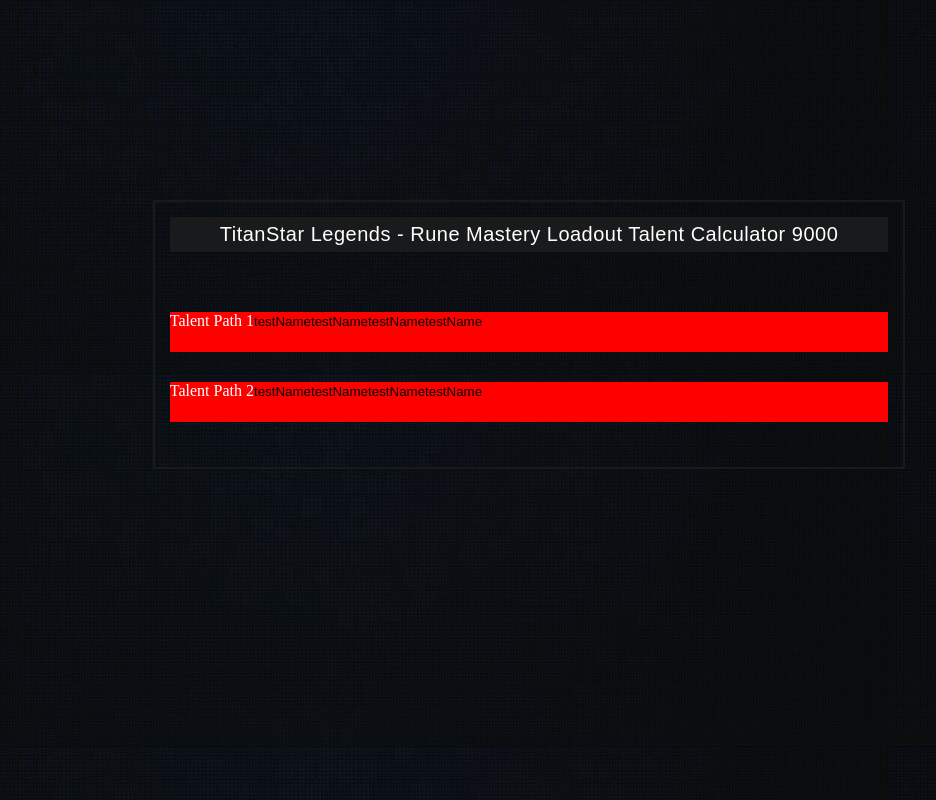
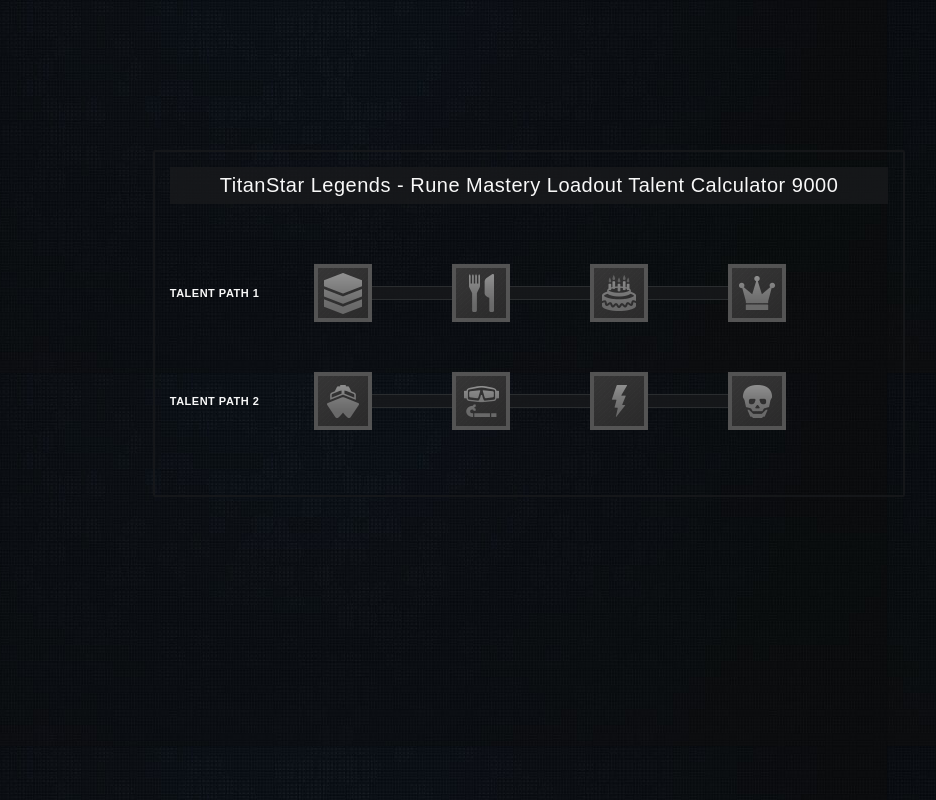
Before and after one commit to LukaszModelski/dnd-frontend-challenge, a React app: page / in a window 1280 px wide. Shown: the whole page, without its empty margins (111-1047 px from the left). Built offline with nearby package versions, Linux system fonts and the light colour scheme.

Commit message:
Handled sprite icons

```diff
--- a/src/App.config.ts
+++ b/src/App.config.ts
@@ -1,39 +1,37 @@
-export const config = {
+import { IconName } from './styles/icons'
+
+export type ConfigType = {
+  loadout: {
+    maxPoints: number
+    paths: {
+      label: string
+      talents: {
+        iconName: IconName
+      }[]
+    }[]
+  }
+}
+
+export const config: ConfigType = {
   loadout: {
     maxPoints: 6,
     paths: [
       {
         label: 'Talent Path 1',
         talents: [
-          {
-            icon: ''
-          },
-          {
-            icon: ''
-          },
-          {
-            icon: ''
-          },
-          {
-            icon: ''
-          }
+          { iconName: 'chevrons' },
+          { iconName: 'silverware' },
+          { iconName: 'cake' },
+          { iconName: 'crown' }
         ]
       },
       {
         label: 'Talent Path 2',
         talents: [
-          {
-            icon: ''
-          },
-          {
-            icon: ''
-          },
-          {
-            icon: ''
-          },
-          {
-            icon: ''
-          }
+          { iconName: 'ship' },
+          { iconName: 'mask' },
+          { iconName: 'thunder' },
+          { iconName: 'skull' }
         ]
       }
     ]
--- a/src/components/MasteryLoadout/MasteryLoadout.tsx
+++ b/src/components/MasteryLoadout/MasteryLoadout.tsx
@@ -11,8 +11,12 @@ export const MasteryLoadout = () => {
       <StyledH1>
         TitanStar Legends - Rune Mastery Loadout Talent Calculator 9000
       </StyledH1>
-      {loadout?.paths.map((path) => (
-        <TalentPath label={path.label} talents={path.talents} />
+      {loadout?.paths.map((path, i) => (
+        <TalentPath
+          key={`${path.label}-${i}`}
+          label={path.label}
+          talents={path.talents}
+        />
       ))}
     </StyledSection>
   )
@@ -20,20 +24,19 @@ export const MasteryLoadout = () => {
 
 const StyledSection = styled.section`
   display: inline-block;
-  margin-top: 200px;
+  margin-top: 150px;
   padding: 15px;
-  border: 2px solid ${(props) => props.theme.colors.grey};
+  border: 2px solid ${(props) => props.theme.colors.greyDark};
   border-radius: 2px;
 `
 
 const StyledH1 = styled.h1`
   margin-bottom: 60px;
-  padding: 6px 50px;
-  background-color: ${(props) => props.theme.colors.grey};
-  letter-spacing: 0.5px;
+  padding: 7px 50px;
+  background-color: ${(props) => props.theme.colors.greyDark};
+
   text-align: center;
   font-size: 20px;
-  font-family: Arial, sans-serif;
   font-weight: 300;
 
   ${(props) => props.theme.media.tabletMax`
--- a/src/components/MasteryLoadout/TalentIcon.tsx
+++ b/src/components/MasteryLoadout/TalentIcon.tsx
@@ -1,9 +1,46 @@
 import React from 'react'
+import styled from 'styled-components'
+import { IconName, getIcon, iconSize } from '../../styles/icons'
 
 type TalenPathType = {
-  icon: string
+  iconName: IconName
+  selected: boolean
+  showBar?: boolean
 }
 
-export const TalentIcon = ({ icon }: TalenPathType) => {
-  return <button>{icon}testName</button>
+export const TalentIcon = ({
+  iconName,
+  showBar = false,
+  selected
+}: TalenPathType) => {
+  return (
+    <>
+      {showBar && <Bar selected={selected} />}
+      <StyledButton iconname={iconName}></StyledButton>
+    </>
+  )
 }
+
+const StyledButton = styled.button<{ iconname: IconName }>`
+  box-sizing: content-box;
+  width: ${iconSize}px;
+  height: ${iconSize}px;
+  border: 4px solid ${(props) => props.theme.colors.greyLight};
+  ${(props) => getIcon(props.iconname)}
+`
+
+const Bar = styled.span<{ selected: boolean }>`
+  width: 80px;
+  height: 12px;
+  background-color: ${(props) => props.theme.colors.greyDark};
+  border-top: 1px solid ${(props) => props.theme.colors.grey};
+  border-bottom: 1px solid ${(props) => props.theme.colors.grey};
+
+  ${(props) =>
+    props.selected &&
+    `
+      background-color: ${props.theme.colors.grey};
+      border-top: 1px solid ${props.theme.colors.greyLight};
+      border-bottom: 1px solid ${props.theme.colors.greyLight};
+  `}
+`
--- a/src/components/MasteryLoadout/TalentPath.tsx
+++ b/src/components/MasteryLoadout/TalentPath.tsx
@@ -1,27 +1,35 @@
 import React from 'react'
 import styled from 'styled-components'
 import { TalentIcon } from './TalentIcon'
+import { ConfigType } from '../../App.config'
 
-type TalenPathType = {
-  label: string
-  talents: {
-    icon: string
-  }[]
-}
+type TalenPathType = ConfigType['loadout']['paths'][0]
 
 export const TalentPath = ({ label, talents }: TalenPathType) => {
   return (
     <StyledPath>
-      {label}
-      {talents.map((talent) => (
-        <TalentIcon icon={talent.icon} />
+      <StyledLabel>{label}</StyledLabel>
+      {talents.map((talent, i) => (
+        <TalentIcon
+          key={`${talent.iconName}-${i}`}
+          iconName={talent.iconName}
+          showBar={i !== 0}
+          selected={false}
+        />
       ))}
     </StyledPath>
   )
 }
 
 const StyledPath = styled.div`
-  height: 40px;
-  background-color: red;
-  margin-bottom: 30px;
+  display: flex;
+  align-items: center;
+  margin-bottom: 50px;
 `
+
+const StyledLabel = styled.label`
+  width: 144px;
+  font-size: 11px;
+  font-weight: 600;
+  text-transform: uppercase;
+`
--- a/src/styles/globalStyles.ts
+++ b/src/styles/globalStyles.ts
@@ -7,6 +7,8 @@ export const GlobalStyle = createGlobalStyle`
     background-image: url('./public/talent-calc-bg-min.jpg');
     background-repeat: repeat; //TODO: decide if repeat or cover
     color: ${(props) => props.theme.colors.white};
+    font-family: Arial, sans-serif;
+    letter-spacing: 0.5px;
   }
 
   h1, label {
@@ -17,5 +19,6 @@ export const GlobalStyle = createGlobalStyle`
     padding: 0;
     border: 0;
     background-color: transparent;
+    cursor: pointer;
   }
 `
--- /dev/null
+++ b/src/styles/icons.ts
@@ -0,0 +1,97 @@
+export type IconName =
+  | 'chevrons'
+  | 'chevrons-active'
+  | 'silverware'
+  | 'silverware-active'
+  | 'cake'
+  | 'cake-active'
+  | 'crown'
+  | 'crown-active'
+  | 'ship'
+  | 'ship-active'
+  | 'mask'
+  | 'mask-active'
+  | 'thunder'
+  | 'thunder-active'
+  | 'skull'
+  | 'skull-active'
+
+export const iconSize = 50
+
+const mapIconToSpritePosition: Record<IconName, { top: number; left: number }> =
+  {
+    chevrons: {
+      top: iconSize,
+      left: 0
+    },
+    ['chevrons-active']: {
+      top: 0,
+      left: 0
+    },
+    silverware: {
+      top: iconSize,
+      left: iconSize
+    },
+    ['silverware-active']: {
+      top: 0,
+      left: iconSize
+    },
+    cake: {
+      top: iconSize,
+      left: iconSize * 2
+    },
+    ['cake-active']: {
+      top: 0,
+      left: iconSize * 2
+    },
+    crown: {
+      top: iconSize,
+      left: iconSize * 3
+    },
+    ['crown-active']: {
+      top: 0,
+      left: iconSize * 3
+    },
+    ship: {
+      top: iconSize,
+      left: iconSize * 4
+    },
+    ['ship-active']: {
+      top: 0,
+      left: iconSize * 4
+    },
+    mask: {
+      top: iconSize,
+      left: iconSize * 5
+    },
+    ['mask-active']: {
+      top: 0,
+      left: iconSize * 5
+    },
+    thunder: {
+      top: iconSize,
+      left: iconSize * 6
+    },
+    ['thunder-active']: {
+      top: 0,
+      left: iconSize * 6
+    },
+    skull: {
+      top: iconSize,
+      left: iconSize * 7
+    },
+    ['skull-active']: {
+      top: 0,
+      left: iconSize * 7
+    }
+  }
+
+export const getIcon = (icon: IconName) => {
+  const { top, left } = mapIconToSpritePosition[icon]
+
+  return `
+    background-image: url(./public/talent-icons-sprite-min.png);
+    background-size: auto ${2 * iconSize}px;
+    background-position: -${left}px ${top}px;
+  `
+}
--- a/src/styles/theme.ts
+++ b/src/styles/theme.ts
@@ -2,8 +2,10 @@ import { tabletMax, mobileMax } from './rwd'
 
 export const theme = {
   colors: {
-    white: '#fff',
-    grey: '#191a1b'
+    white: '#f8f8f8',
+    greyLight: 'rgba(93, 93, 93, 0.8)',
+    grey: 'rgba(48, 51, 53, 0.8)',
+    greyDark: 'rgba(24, 26, 28, 0.8)'
   },
   media: {
     tabletMax,
```
